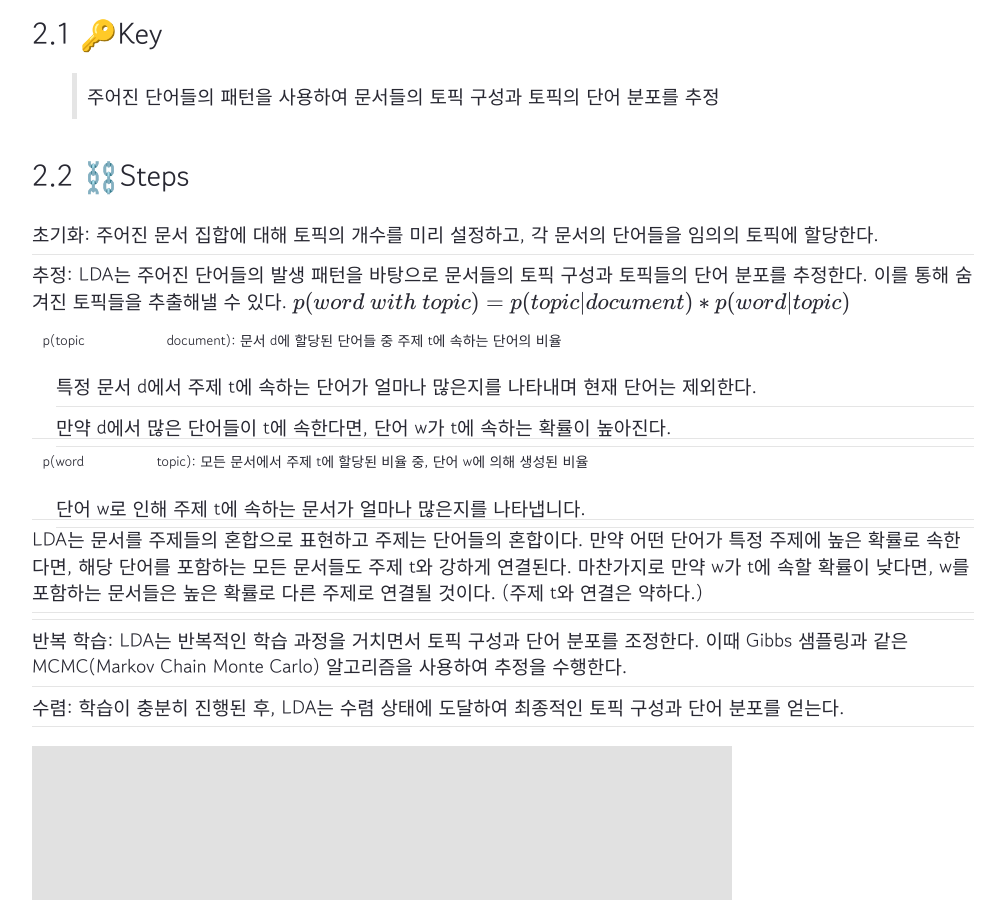
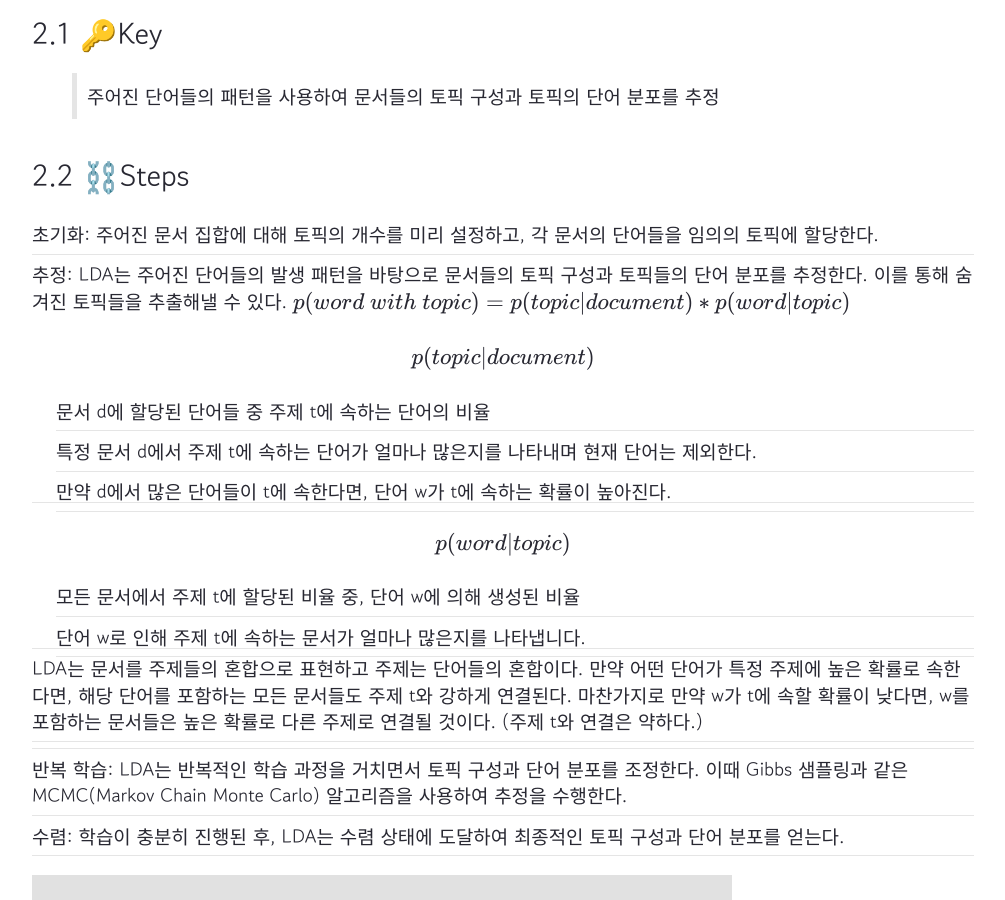
Before and after one commit to hey-brian/hey-brian.github.io, a Jekyll site: the page built from _notes/Public/Latent Dirichlet Allocation.md, in a window 1280 px wide and 900 px high, scrolled down 717 px. Shown: the whole window, without its empty margins (137-1142 px from the left). Built offline with Jekyll 4.4.1, drawn with Linux system fonts in a browser that asks for light colours; comment, search, counter and statistics services are not loaded.

```diff
--- a/_notes/Public/Latent Dirichlet Allocation.md
+++ b/_notes/Public/Latent Dirichlet Allocation.md
@@ -26,11 +26,14 @@
 ### 2.2 ⛓️Steps
 1. 초기화: 주어진 문서 집합에 대해 토픽의 개수를 미리 설정하고, 각 문서의 단어들을 임의의 토픽에 할당한다.
 2. 추정: LDA는 주어진 단어들의 발생 패턴을 바탕으로 문서들의 토픽 구성과 토픽들의 단어 분포를 추정한다. 이를 통해 숨겨진 토픽들을 추출해낼 수 있다.
+
 	$$p(word\ with\ topic) = p(topic|document) * p(word|topic)$$
-	- p(topic|document): 문서 d에 할당된 단어들 중 주제 t에 속하는 단어의 비율
+	- $$p(topic|document)$$
+		- 문서 d에 할당된 단어들 중 주제 t에 속하는 단어의 비율
 		- 특정 문서 d에서 주제 t에 속하는 단어가 얼마나 많은지를 나타내며 현재 단어는 제외한다.
 		- 만약 d에서 많은 단어들이 t에 속한다면, 단어 w가 t에 속하는 확률이 높아진다.
-	- p(word|topic): 모든 문서에서 주제 t에 할당된 비율 중, 단어 w에 의해 생성된 비율
+	- $$p(word|topic)$$
+		- 모든 문서에서 주제 t에 할당된 비율 중, 단어 w에 의해 생성된 비율
 		- 단어 w로 인해 주제 t에 속하는 문서가 얼마나 많은지를 나타냅니다.
 	- LDA는 문서를 주제들의 혼합으로 표현하고 주제는 단어들의 혼합이다. 만약 어떤 단어가 특정 주제에 높은 확률로 속한다면, 해당 단어를 포함하는 모든 문서들도 주제 t와 강하게 연결된다. 마찬가지로 만약 w가 t에 속할 확률이 낮다면, w를 포함하는 문서들은 높은 확률로 다른 주제로 연결될 것이다. (주제 t와 연결은 약하다.)
 3. 반복 학습: LDA는 반복적인 학습 과정을 거치면서 토픽 구성과 단어 분포를 조정한다. 이때 Gibbs 샘플링과 같은 MCMC(Markov Chain Monte Carlo) 알고리즘을 사용하여 추정을 수행한다.
```
Also changed, not shown: assets/template.md (+4 -3 lines), pages/index.md (line endings or trailing spaces), pages/posts.md (line endings or trailing spaces).
